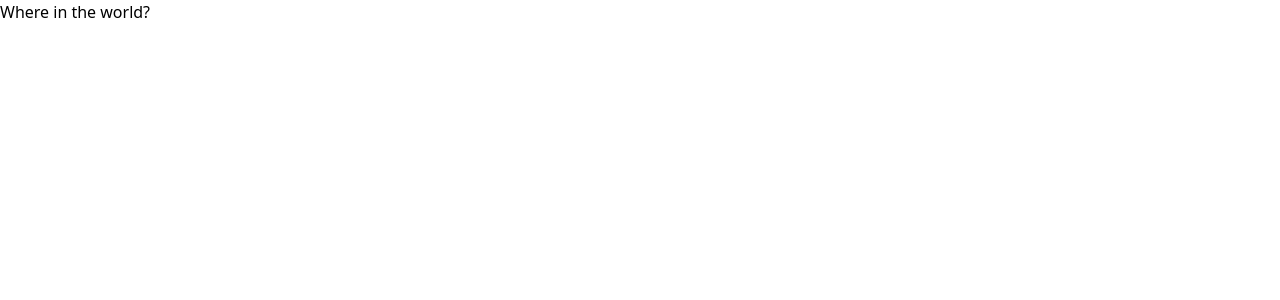
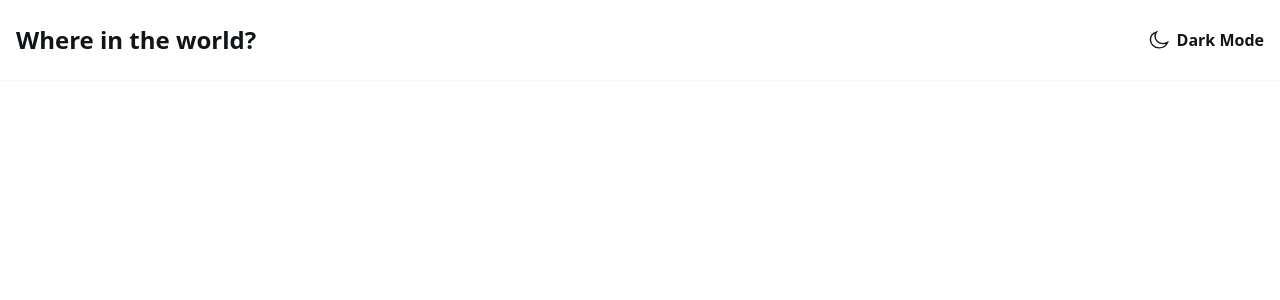
Before and after one commit to Ital023/Countries-API, a React (Vite) app: page / in a window 1280 px wide. Shown: the top 300 px of the page. Built offline with nearby package versions, Linux system fonts and the light colour scheme.

Commit message:
feat: header

```diff
--- a/index.html
+++ b/index.html
@@ -1,9 +1,16 @@
-<!doctype html>
+<!DOCTYPE html>
 <html lang="en">
   <head>
     <meta charset="UTF-8" />
     <link rel="icon" type="image/svg+xml" href="/vite.svg" />
     <meta name="viewport" content="width=device-width, initial-scale=1.0" />
+    <link rel="preconnect" href="https://fonts.googleapis.com" />
+    <link rel="preconnect" href="https://fonts.gstatic.com" crossorigin />
+    <link
+      href="https://fonts.googleapis.com/css2?family=Nunito+Sans:ital,opsz,wght@0,6..12,200..1000;1,6..12,200..1000&display=swap"
+      rel="stylesheet"
+    />
+
     <title>CountriesAPI</title>
   </head>
   <body>
--- a/src/components/Header/index.tsx
+++ b/src/components/Header/index.tsx
@@ -1,13 +1,20 @@
-import darkModeIcon from "../../assets/DarkModeIcon.svg"
+import darkModeIcon from "../../assets/DarkModeIcon.svg";
 
 export default function Header() {
-    return(
-        <header className="bg-white h-20">
-            <h1>Where in the world?</h1>
+  return (
+    <header className="bg-white h-20 flex justify-center content-center shadow-sm">
+      <div className="container px-4 flex flex-row items-center justify-between h-full">
+        <h1 className="font-extrabold text-sm md:text-2xl text-lightMode-VeryDarkBlue">
+          Where in the world?
+        </h1>
 
-            <div>
-                <img src={darkModeIcon} alt="" />
-            </div>
-        </header>
-    );
+        <div className="flex flex-row justify-between items-center gap-2">
+          <img src={darkModeIcon} alt="Dark mode icon" className="w-4 md:w-5 md:h-5 h-4" />
+          <p className="font-semibold text-xs md:text-base text-lightMode-VeryDarkBlue">
+            Dark Mode
+          </p>
+        </div>
+      </div>
+    </header>
+  );
 }
--- a/src/index.css
+++ b/src/index.css
@@ -1,3 +1,7 @@
 @tailwind base;
 @tailwind components;
 @tailwind utilities;
+
+.body {
+    font-family: "Nunito Sans", sans-serif;
+}
```
Also changed, not shown: src/assets/DarkModeIcon.svg.
